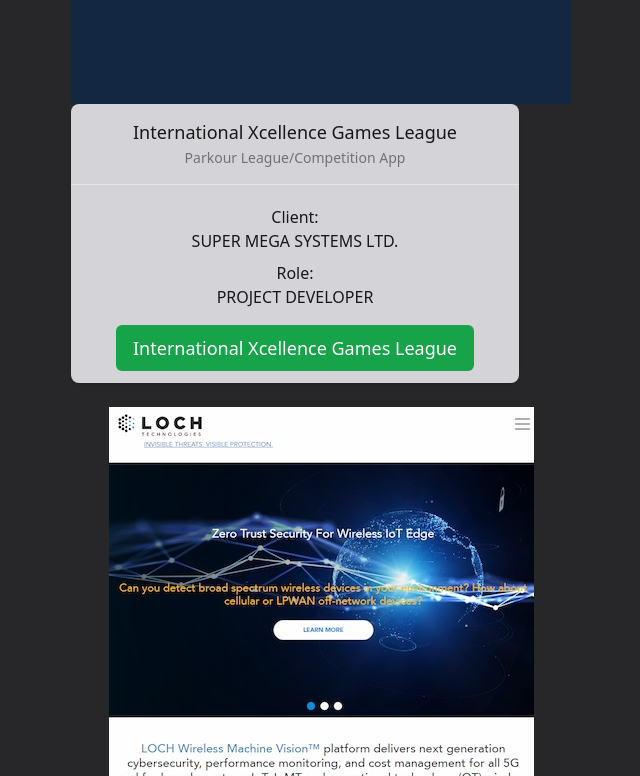
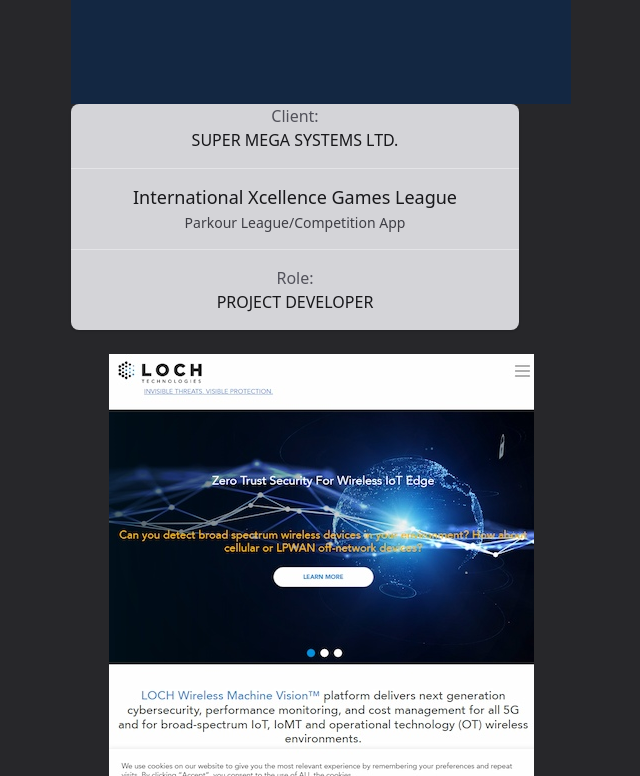
Before and after one commit to rayGreycloud/raygreycloud-dev, a Next.js app: page /projects in a window 1280 px wide. Shown: the part 664-1440 px from the top of the page, without its empty margins (319-959 px from the left). Built offline with nearby package versions, Linux system fonts and the light colour scheme.

Commit message:
Update project card

```diff
--- a/components/ProjectCard.jsx
+++ b/components/ProjectCard.jsx
@@ -1,3 +1,4 @@
+import Link from 'next/link';
 import { motion } from 'framer-motion';
 
 import { fadeCard } from 'animations';
@@ -9,8 +10,9 @@
     <motion.div
       key={`projectCard-${data.id}`}
       variants={fadeCard}
-      className='flip-container'
+      className='flip-container cursor-pointer'
     >
+      <Link href={`/projects/${data.id}`}>
         <div className='flip-card'>
           <div className='flip-front'>
             {/* <div className='text-center'>{data.name}</div> */}
@@ -18,46 +20,35 @@
           </div>
           <div className='flip-back'>
             <div className='flip-content max-w-md bg-gray-300 shadow overflow-hidden sm:rounded-lg relative'>
-            {data.repoUrl && (
+              {/* {data.repoUrl && (
                 <GithubCornerBanner
                   classes='absolute top-0 right-0'
                   repoUrl={data.repoUrl}
                 />
-            )}
-            <div className='px-4 py-4 sm:px-6'>
+              )} */}
+              <div className='text-gray-900 pb-4'>
+                <div className='text-gray-600'>Client: </div>
+                <div className='uppercase'>{data.client}</div>
+              </div>
+
+              <div className='px-4 py-4 sm:px-6 border-t border-gray-200'>
                 <h3 className='text-lg leading-6 font-medium text-gray-900'>
                   {data.name}
                 </h3>
-              <p className='mt-1 max-w-lg text-sm text-gray-500'>
+                <p className='mt-1 max-w-lg text-sm text-gray-700'>
                   {data.description}
                 </p>
               </div>
-            <div className='text-gray-900 border-t border-gray-200 flex flex-col pt-5'>
+              <div className='text-gray-900 border-t border-gray-200 flex flex-col py-4'>
                 <div>
-                <div>Client: </div>
-                <div className='uppercase'>{data.client}</div>
-              </div>
-              <div className='mt-2'>
-                <div>Role: </div>
+                  <div className='text-gray-600'>Role: </div>
                   <div className='uppercase'>{data.role}</div>
                 </div>
               </div>
-            <button
-              type='button'
-              className='mt-4 mb-3 inline-flex items-center justify-center px-4 py-2 border border-transparent font-md rounded-md text-white hover:text-green-600 bg-green-600 hover:bg-white'
-            >
-              <a
-                href={data.appUrl}
-                target='_blank'
-                rel='noopener noreferrer'
-                className='text-lg'
-              >
-                {data.name}
-              </a>
-            </button>
             </div>
           </div>
         </div>
+      </Link>
     </motion.div>
   );
 };
```
Lines whose indentation alone changed are shown as unchanged.
